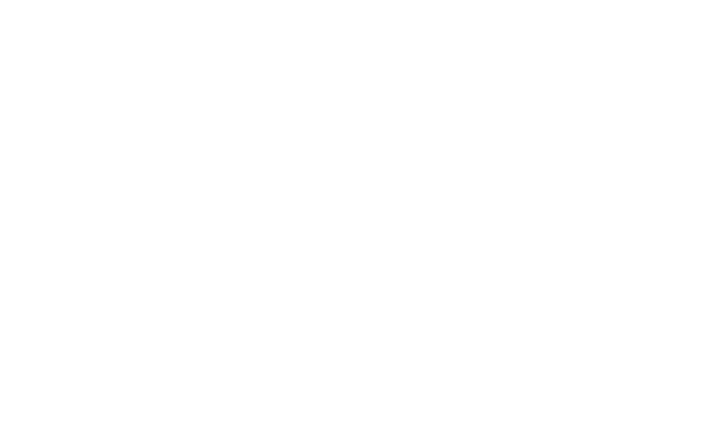
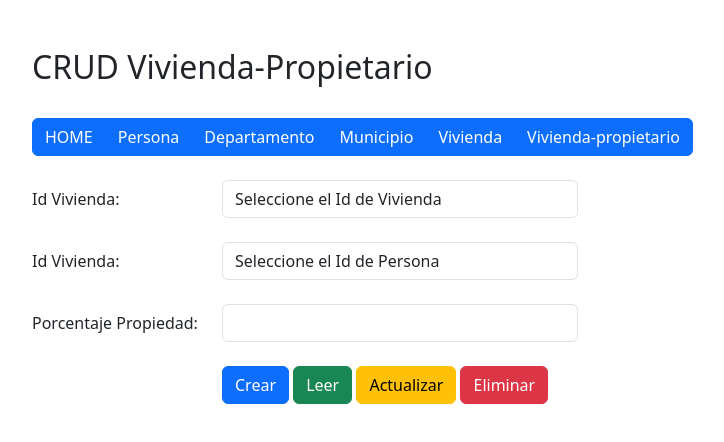
Before and after one commit to dvillamor0/Taller2IS2.github.io, a plain HTML site: page docs/views/Vivienda-propietario.html in a window 1280 px wide. Shown: the whole page, without its empty margins (50-774 px from the left). Drawn offline with nearby package versions, Linux system fonts and the light colour scheme.

Commit message:
ViviendaPropiedadHTML

```diff
--- a/docs/views/Vivienda-propietario.html
+++ b/docs/views/Vivienda-propietario.html
@@ -0,0 +1,83 @@
+<!DOCTYPE html>
+<html lang="es">
+
+<head>
+    <meta charset="UTF-8">
+    <meta name="viewport" content="width=device-width, initial-scale=1.0">
+    <title>CRUD Vivienda-Propietario</title>
+    <link href="https://cdn.jsdelivr.net/npm/bootstrap@5.3.3/dist/css/bootstrap.min.css" rel="stylesheet"
+        integrity="sha384-QWTKZyjpPEjISv5WaRU9OFeRpok6YctnYmDr5pNlyT2bRjXh0JMhjY6hW+ALEwIH" crossorigin="anonymous">
+</head>
+
+<body>
+
+    <script type="module" src="./scripts/municipioScript.js"></script>
+    <div class="container mt-5">
+        <h2>CRUD Vivienda-Propietario</h2>
+        <br>
+        <div class="row">
+            <div class="col-md-12">
+                <div class="btn-group">
+                    <a href="../index.html" id="btn-home" class="btn btn-primary">HOME</a>
+                    <a href="./Persona.html" id="btn-persona" class="btn btn-primary">Persona</a>
+                    <a href="./Departamento.html" id="btn-departamento" class="btn btn-primary">Departamento</a>
+                    <a href="./Municipio.html" id="btn-municipio" class="btn btn-primary">Municipio</a>
+                    <a href="./Vivienda.html" id="btn-vivienda" class="btn btn-primary">Vivienda</a>
+                    <a href="./Vivienda-propietario.html" id="btn-vivienda-propietario" class="btn btn-primary">Vivienda-propietario</a>
+                </div>
+            </div>
+        </div>
+        <br>
+        <form id="viviendaForm">
+            <!--Id Vivienda-->
+            <div class="form-group row">
+                <label for="id_vivienda" class="col-sm-2 col-form-label">Id Vivienda:</label>
+                <div class="col-sm-4">
+                    <select id="id_vivienda" name="id_vivienda" class="form-control">
+                        <option value="" selected>Seleccione el Id de Vivienda</option>
+                    </select>
+                </div>
+            </div>
+            <br>
+            <!--Id Persona-->
+            <div class="form-group row">
+                <label for="id_persona" class="col-sm-2 col-form-label">Id Vivienda:</label>
+                <div class="col-sm-4">
+                    <select id="id_persona" name="id_persona" class="form-control">
+                        <option value="" selected>Seleccione el Id de Persona</option>
+                    </select>
+                </div>
+            </div>
+            <br>
+            <!--Porcentaje Propiedad-->
+            <div class="form-group row">
+                <label for="dni" class="col-sm-2 col-form-label">Porcentaje Propiedad:</label>
+                <div class="col-sm-4">
+                    <input type="number" class="form-control" name="porcentaje_propiedad" min="0" max="100">
+                </div>
+            </div>
+        </form>
+
+        <br>
+            <div class="form-group row">
+                <div class="col-sm-10 offset-sm-2">
+                    <button type="submit" id="crearBtn" class="btn btn-primary">Crear</button>
+                    <button type="submit" id="leerBtn" class="btn btn-success">Leer</button>
+                    <button type="submit" id="actualizarBtn" class="btn btn-warning">Actualizar</button>
+                    <button type="submit" id="eliminarBtn" class="btn btn-danger">Eliminar</button>
+                </div>
+            </div>
+
+        <div id="datos" class="mt-3">  </div>
+    </div>
+
+    <script src="https://cdn.jsdelivr.net/npm/bootstrap@5.3.3/dist/js/bootstrap.bundle.min.js"
+        integrity="sha384-YvpcrYf0tY3lHB60NNkmXc5s9fDVZLESaAA55NDzOxhy9GkcIdslK1eN7N6jIeHz"
+        crossorigin="anonymous"></script>
+    <script src="https://unpkg.com/axios/dist/axios.min.js"></script>
+
+    <script type="module" src="../DataBaseCRUD.js"></script>
+    <script type="module" src="../index.js"></script>
+    <script type="module" src="../src/Entidad.js"></script>
+</body>
+</html>
```
Also changed, not shown: docs/views/Departamento.html (+1 -0 lines), docs/views/Municipio.html (+1 -0 lines), docs/views/Persona.html (+12 -12 lines).
